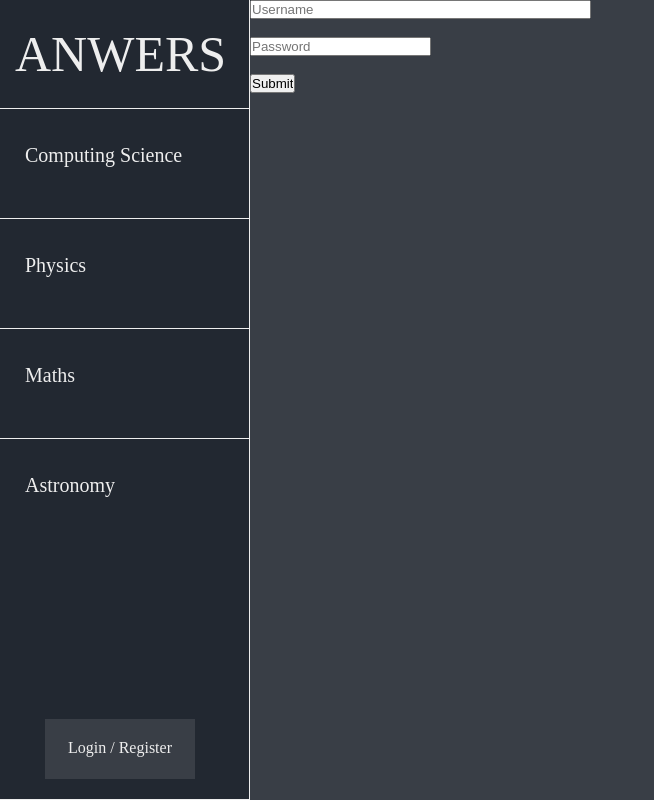
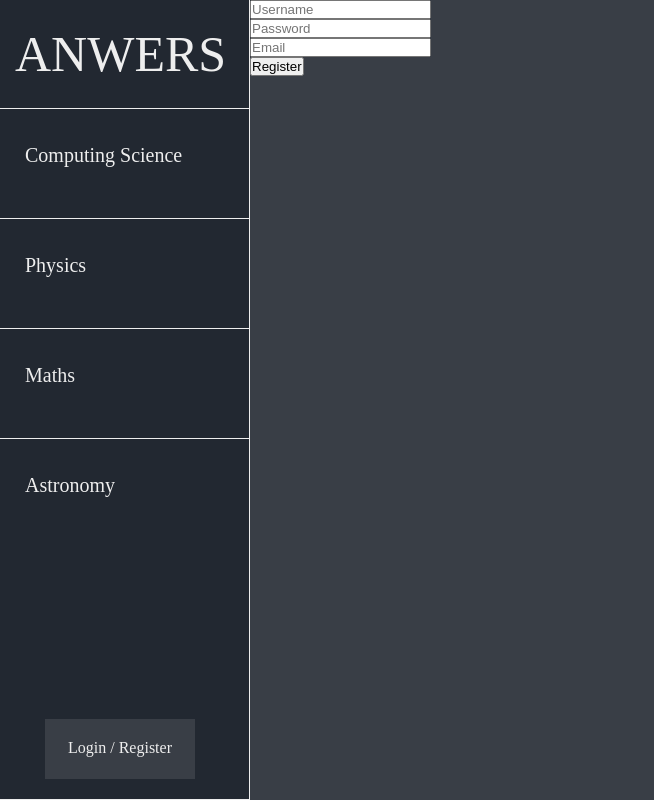
Before and after one commit to SeeleyX/Anwers, a Django app: template website/templates/learn/register.html in a window 1280 px wide. Shown: the whole page, without its empty margins (0-654 px from the left). Run offline with Django 4.2, Linux system fonts and the light colour scheme; the template is opened without the code that fills it: values that come from a table or form of the project are taken from there, others are empty; parts of the project's set-up code (start-up, migrations or seed data) failed here and were passed over.

Commit message:
Register page fixed

```diff
--- a/website/templates/learn/register.html
+++ b/website/templates/learn/register.html
@@ -14,11 +14,10 @@
 		<a href="{% url 'learn:learn_base' %}">Return to the homepage</a></p><br />
 	{% else %}
 		<form id="register_form" method="post" action="{% url 'learn:user_register' %}">
-			<div class="authentication-login-div">
+			<div class="authentication-register-div">
 				{% csrf_token %}
-            	<p class="p-login"><input type="text" name="username" value="" size="40" placeholder="Username" /></p> <br />
-            	<p class="p-login"><input type="password" name="password" value="" size="20" placeholder="Password" /></p><br />
-				<p class="p-login"><input type="submit" value="Submit" /></p>
+				{{ learner_user_form.as_p }}
+				<p class="p-login"><input type="submit" value="Register" /></p>
 			</div>
 		</form>
 	{% endif %}
```
